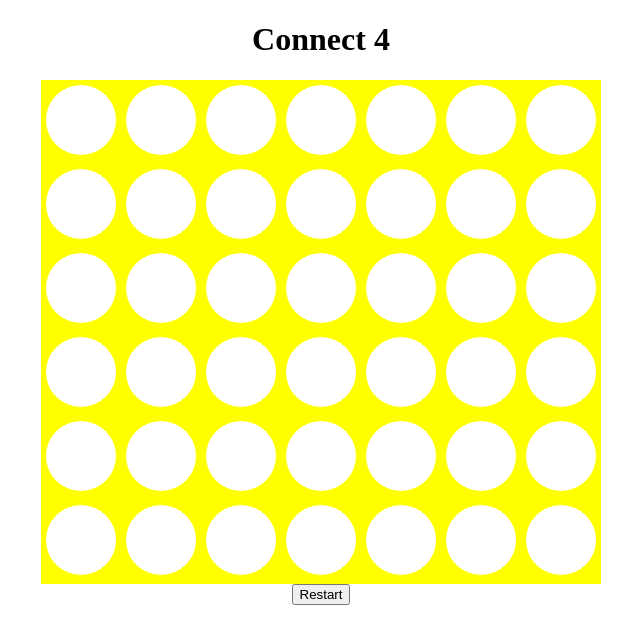
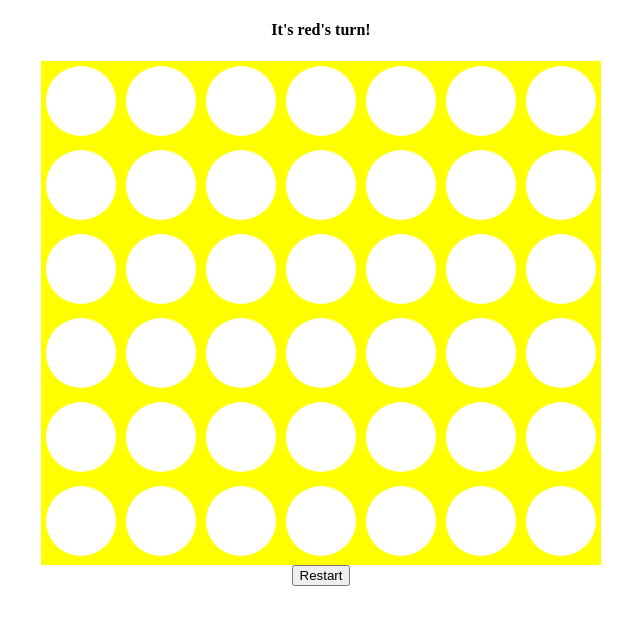
Before and after one commit to fb0801/js-jquery-connect4, a plain HTML site: page index.html in a window 1280 px wide. Shown: the whole page, without its empty margins (319-959 px from the left). Drawn offline with nearby package versions, Linux system fonts and the light colour scheme.

Commit message:
restart game 2

```diff
--- a/index.html
+++ b/index.html
@@ -13,10 +13,10 @@
 </head>
 <body>
 
-<h1>Connect 4</h1>
-<div id="connect4"></div>
-<br>
-<button id="restart">Restart</button>
+    <h4>It's <span id="player">red</span>'s turn!</h4>
+    <div id="connect4"></div>
+    <br>
+    <button id="restart">Restart</button>
 
 </body>
 </html>
--- a/main.js
+++ b/main.js
@@ -1,5 +1,9 @@
 $(document).ready(function() {
     const connect4 = new Connect4('#connect4')
+
+    connect4.onPlayerMove = function() {
+        $('#player').text(connect4.player);
+      }
 
     $('restart').click(function() {
         connect4.restart();
```
